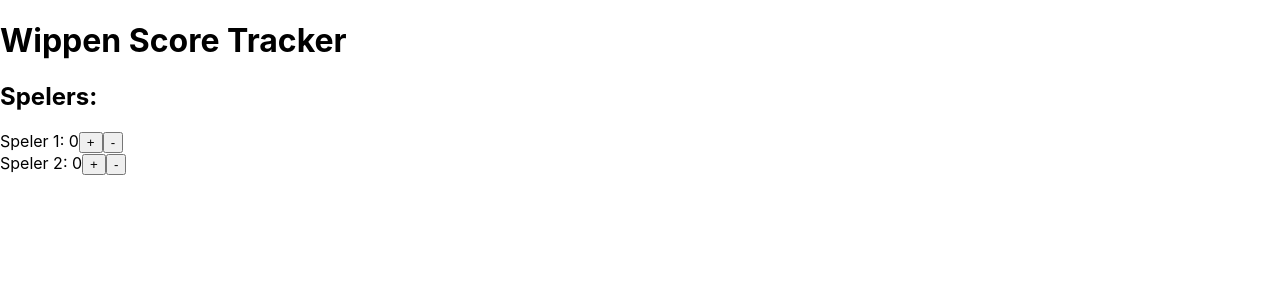
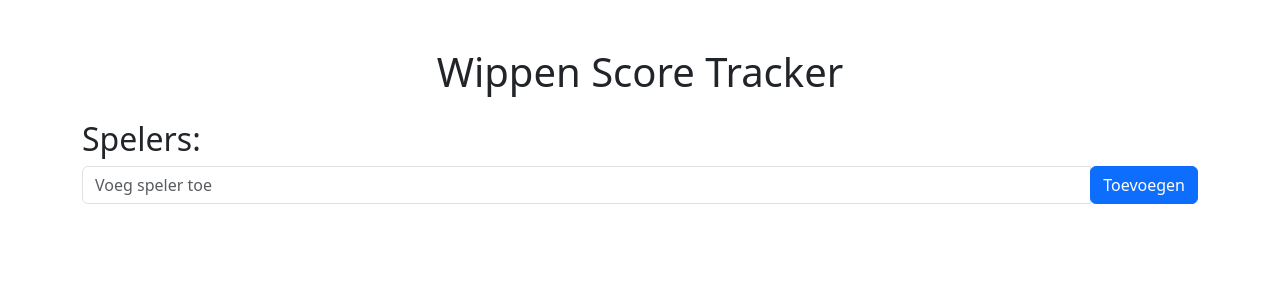
Before and after one commit to kristofmoons/wippen, a React (Create React App) app: page / in a window 1280 px wide. Shown: the top 300 px of the page. Built offline with nearby package versions, Linux system fonts and the light colour scheme.

Commit message:
styling and add player function

```diff
--- a/package.json
+++ b/package.json
@@ -6,6 +6,7 @@
     "@testing-library/jest-dom": "^5.17.0",
     "@testing-library/react": "^13.4.0",
     "@testing-library/user-event": "^13.5.0",
+    "bootstrap": "^5.3.3",
     "react": "^18.2.0",
     "react-dom": "^18.2.0",
     "react-scripts": "5.0.1",
--- a/src/pages/MainPage.js
+++ b/src/pages/MainPage.js
@@ -1,46 +1,69 @@
-import {useEffect, useState} from "react";
+import React, { useState } from 'react';
+import 'bootstrap/dist/css/bootstrap.min.css';
 
 const MainPage = () => {
-  // Staat voor het bijhouden van de scores van de spelers
-  const [scores, setScores] = useState({
-    player1: 0,
-    player2: 0,
-    // Voeg meer spelers toe indien nodig
-  });
+  const [players, setPlayers] = useState([]);
 
-  // Functie om de score van een speler te verhogen
-  const increaseScore = (player) => {
-    setScores(prevScores => ({
-      ...prevScores,
-      [player]: prevScores[player] + 1
-    }));
+  const addPlayer = (name) => {
+    setPlayers(prevPlayers => [
+      ...prevPlayers,
+      { name: name, score: 0 }
+    ]);
   };
 
-  // Functie om de score van een speler te verlagen
-  const decreaseScore = (player) => {
-    if (scores[player] > 0) {
-      setScores(prevScores => ({
-        ...prevScores,
-        [player]: prevScores[player] - 1
-      }));
-    }
+  const increaseScore = (index) => {
+    setPlayers(prevPlayers => {
+      const updatedPlayers = [...prevPlayers];
+      updatedPlayers[index].score += 1;
+      return updatedPlayers;
+    });
+  };
+
+  const decreaseScore = (index) => {
+    setPlayers(prevPlayers => {
+      const updatedPlayers = [...prevPlayers];
+      if (updatedPlayers[index].score > 0) {
+        updatedPlayers[index].score -= 1;
+      }
+      return updatedPlayers;
+    });
   };
 
   return (
-    <div>
-      <h1>Wippen Score Tracker</h1>
+    <div className="container mt-5">
+      <h1 className="text-center mb-4">Wippen Score Tracker</h1>
       <div>
         <h2>Spelers:</h2>
-        <div>
-          <span>Speler 1: {scores.player1}</span>
-          <button onClick={() => increaseScore('player1')}>+</button>
-          <button onClick={() => decreaseScore('player1')}>-</button>
-        </div>
-        <div>
-          <span>Speler 2: {scores.player2}</span>
-          <button onClick={() => increaseScore('player2')}>+</button>
-          <button onClick={() => decreaseScore('player2')}>-</button>
-        </div>
+        <form onSubmit={(e) => {
+          e.preventDefault();
+          const playerName = e.target.elements.playerName.value;
+          addPlayer(playerName);
+          e.target.elements.playerName.value = '';
+        }}>
+          <div className="input-group mb-3">
+            <input type="text" className="form-control" name="playerName" placeholder="Voeg speler toe" />
+            <div className="input-group-append">
+              <button className="btn btn-primary" type="submit">Toevoegen</button>
+            </div>
+          </div>
+        </form>
+
+        {players.map((player, index) => (
+          <div key={index} className="mb-2">
+            <div className="row">
+              <div className="col">
+                <span>{player.name}</span>
+              </div>
+              <div className="col">
+                <span>Score: {player.score}</span>
+              </div>
+              <div className="col">
+                <button className="btn btn-success" onClick={() => increaseScore(index)}>+</button>
+                <button className="btn btn-danger" onClick={() => decreaseScore(index)}>-</button>
+              </div>
+            </div>
+          </div>
+        ))}
       </div>
     </div>
   );
```
Also changed, not shown: 1 other file (tests, documents, lock files or other folders).
